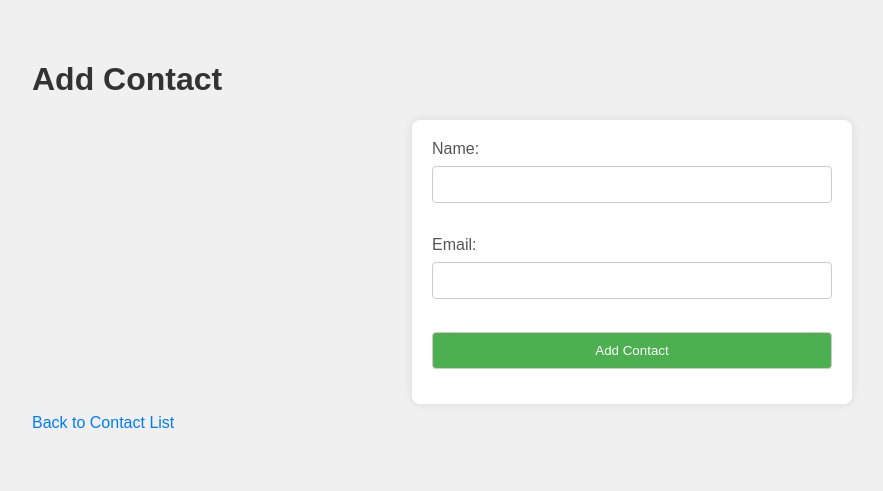
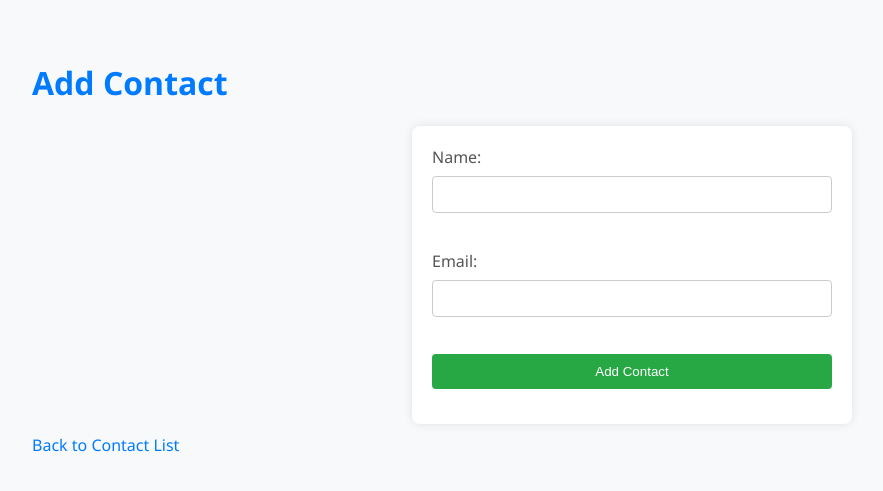
Before and after one commit to H3PRIYA/Contactlist, a Django app: page /contacts/add/ in a window 1280 px wide. Shown: the top 491 px of the page, without its empty margins (8-891 px from the left). Run offline with Django 4.2, Linux system fonts and the light colour scheme.

Commit message:
Update add_contact.html

```diff
--- a/myproject/app/templates/myapp/add_contact.html
+++ b/myproject/app/templates/myapp/add_contact.html
@@ -4,14 +4,15 @@
     <title>Add Contact</title>
     <style>
         body {
-            background-color: #f0f0f0;
-            font-family: Arial, sans-serif;
+            background-color: #f8f9fa;
+            font-family: 'Segoe UI', Tahoma, Geneva, Verdana, sans-serif;
             margin: 20px;
             padding: 20px;
+            color: #333;
         }
 
         h1 {
-            color: #333;
+            color: #007BFF;
         }
 
         form {
@@ -39,13 +40,14 @@
         }
 
         input[type="submit"] {
-            background-color: #4caf50;
+            background-color: #28a745;
             color: #fff;
             cursor: pointer;
+            border: none;
         }
 
         input[type="submit"]:hover {
-            background-color: #45a049;
+            background-color: #218838;
         }
 
         a {
```
